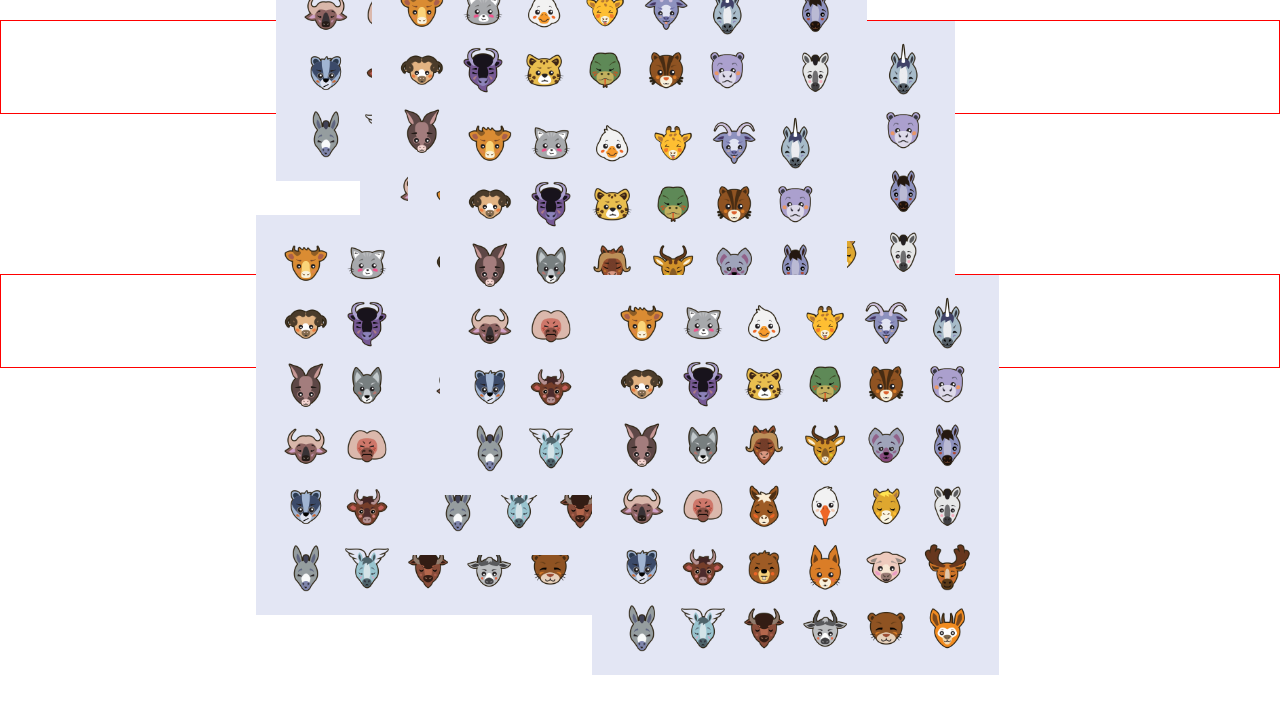
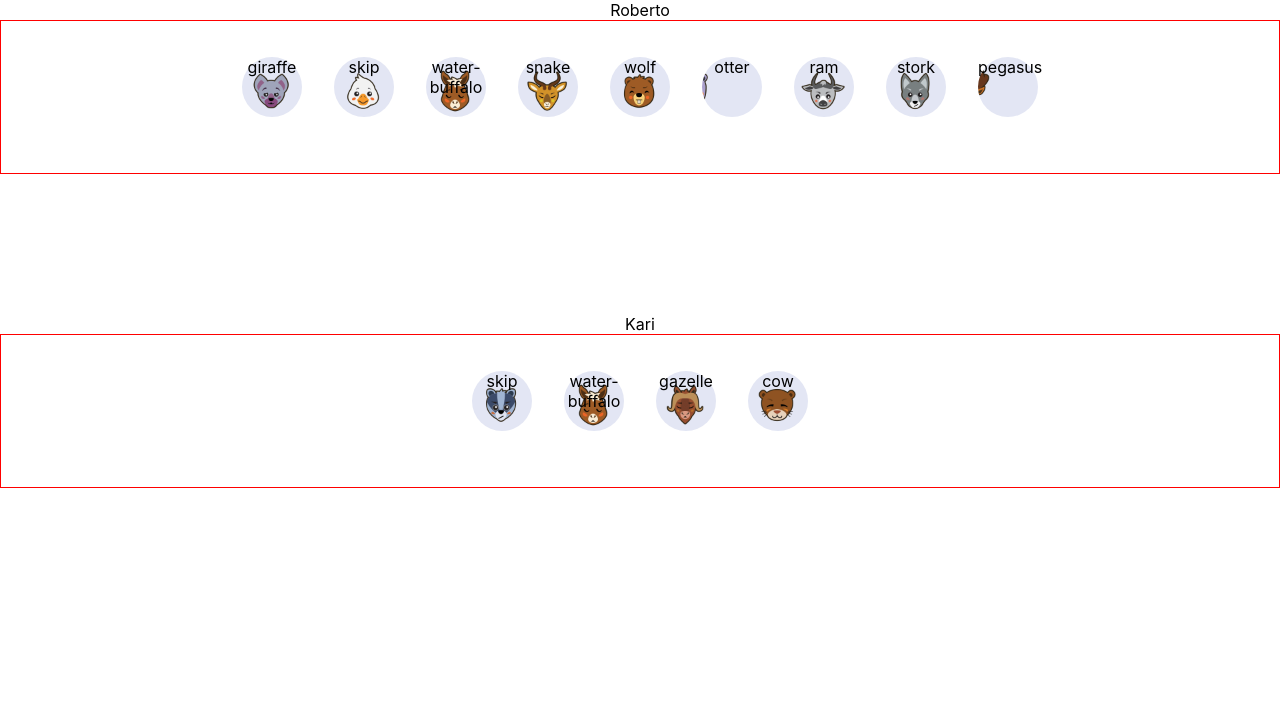
Before and after one commit to onyoo/Reflex-Games, a React (Create React App) app: page / in a window 1280 px wide. Shown: the top 714 px of the page. Built offline with nearby package versions, Linux system fonts and the light colour scheme.

Commit message:
icon image to div

```diff
--- a/src/Components/Card/index.js
+++ b/src/Components/Card/index.js
@@ -10,13 +10,15 @@ export const Card = ({ icons, ...props }) => {
       {icons.map((icon, idx) => {
         return (
           <Icon
-            image={icon.img}
+            image={"../../img/animal-icons-featured.png"} //{icon.img}
             names={icon.names}
             id={icon.id}
             style={{
               position: "absolute",
               top: `-${icon.position.top}px`,
-              left: `-${icon.position.right}px`,
+              left: `-${icon.position.left}px`,
+              right: `-${icon.position.right}px`,
+              bottom: `-${icon.position.bottom}px`,
               clip: `rect(${icon.position.top} ${icon.position.right} ${icon.position.bottom} ${icon.position.left})`,
             }}
           />
--- a/src/Components/Icon/index.js
+++ b/src/Components/Icon/index.js
@@ -1,12 +1,25 @@
 import { useState } from "react";
 
 export const Icon = ({ image, names, style, id, ...props }) => {
+  console.log(style);
   return (
     <div
       id={id}
       style={{ position: "relative", display: "inline-block", padding: "1em" }}
     >
-      <img height="400px" src={image} style={{ ...style }} />
+      <div
+        style={{
+          backgroundImage: `url(${"./img/animal-icons-featured-pub.png"})`,
+          backgroundPosition: `right ${style.right} bottom ${style.top}`,
+          backgroundSize: "400px",
+          height: "60px",
+          width: "60px",
+          borderRadius: "3em",
+        }}
+      >
+        {id}
+      </div>
+      {/* <img height="400px" src={image} style={{ ...style }} /> */}
       {/* {names.join(", ")} */}
       <br />
       <br />
```
Also changed, not shown: public/img/animal-icons-featured-pub.png (added).
